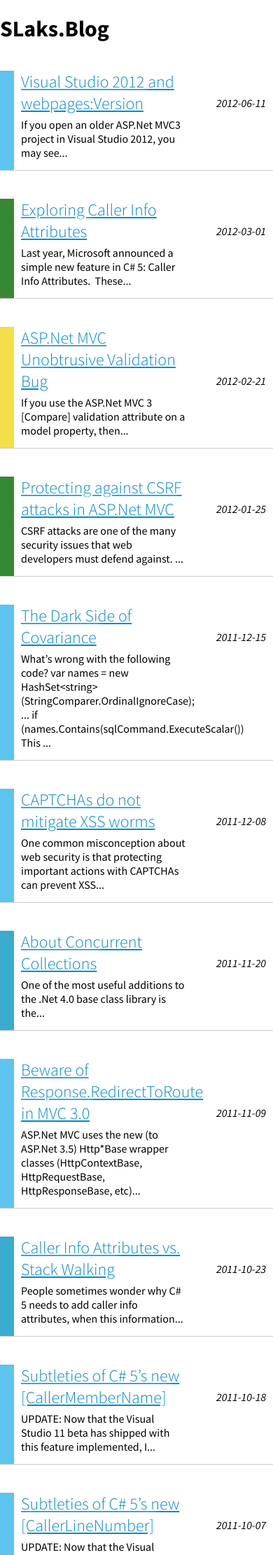
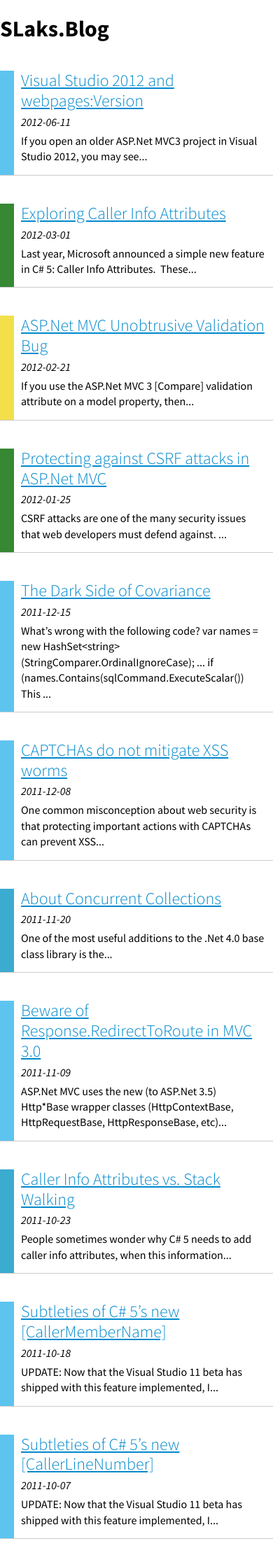
Before and after one commit to SLaks/SLaks.Blog, a Jekyll site: the page built from index.html, in a window 390 px wide. Shown: the top 2222 px of the page at 70% size. Built offline with Jekyll 4.4.1, drawn with Linux system fonts in a browser that asks for light colours.

Commit message:
Refactor styling
Add line-heights, move date below title on mobile

```diff
--- a/css/base.css
+++ b/css/base.css
@@ -28,3 +28,9 @@
 a:hover {
   color: #005580;
 }
+p,
+ul,
+ol {
+  line-height: 1.4;
+  margin: 0 0 10px;
+}
--- a/css/base.less
+++ b/css/base.less
@@ -31,3 +31,8 @@
 a:hover {
 	color: darken(#08c, 15%);
 }
+
+p, ul, ol {
+	line-height: 1.4;
+	margin: 0 0 10px;
+}
--- a/css/post-list.css
+++ b/css/post-list.css
@@ -2,6 +2,7 @@
   list-style-type: none;
   margin: 0;
   padding: 0;
+  line-height: 1;
 }
 .post-list li {
   margin: 40px 0;
@@ -23,6 +24,7 @@
   padding-right: 32%;
 }
 .post-list li h2 {
+  line-height: 1.2;
   font-weight: 300;
 }
 .post-list li h2 span {
@@ -32,6 +34,7 @@
 }
 .post-list li h2 .date {
   position: absolute;
+  top: 0;
   z-index: -1;
   line-height: 31px;
   color: black;
@@ -55,10 +58,29 @@
 .post-list li p {
   margin-top: 0;
   margin-bottom: 5px;
+  clear: both;
 }
 .post-list li h2:last-child,
 .post-list li p:last-child {
   margin-bottom: 0;
+}
+.post-list li aside {
+  background-color: #5dc4f0;
+}
+.post-list li aside {
+  color: #ffffff;
+}
+.post-list li.javascript aside {
+  background-color: #f3df49;
+}
+.post-list li.javascript aside {
+  color: #2e2e2c;
+}
+.post-list li.dot-net aside {
+  background-color: #3babd0;
+}
+.post-list li.csharp aside {
+  background-color: #368832;
 }
 .post-list li aside {
   position: absolute;
@@ -134,27 +156,17 @@
 .post-list li:hover aside {
   width: 35%;
 }
-.post-list li aside {
-  background-color: #5dc4f0;
-}
-.post-list li aside {
-  color: #ffffff;
-}
-.post-list li.javascript aside {
-  background-color: #f3df49;
-}
-.post-list li.dot-net aside {
-  background-color: #3babd0;
-}
-.post-list li.csharp aside {
-  background-color: #368832;
-}
-@media only screen and (max-width: 479px) {
+@media only screen and (max-width: 499px) {
   .post-list li {
+    padding-right: 10px !important;
     margin-left: 20px;
   }
+  .post-list li h2 span {
+    display: block;
+  }
   .post-list li h2 .date {
-    right: 10px !important;
+    position: static;
+    float: left;
   }
   .post-list li aside {
     right: 100%;
```
Also changed, not shown: css/post-list.less (+35 -21 lines), css/base.min.css, css/post-list.min.css.
